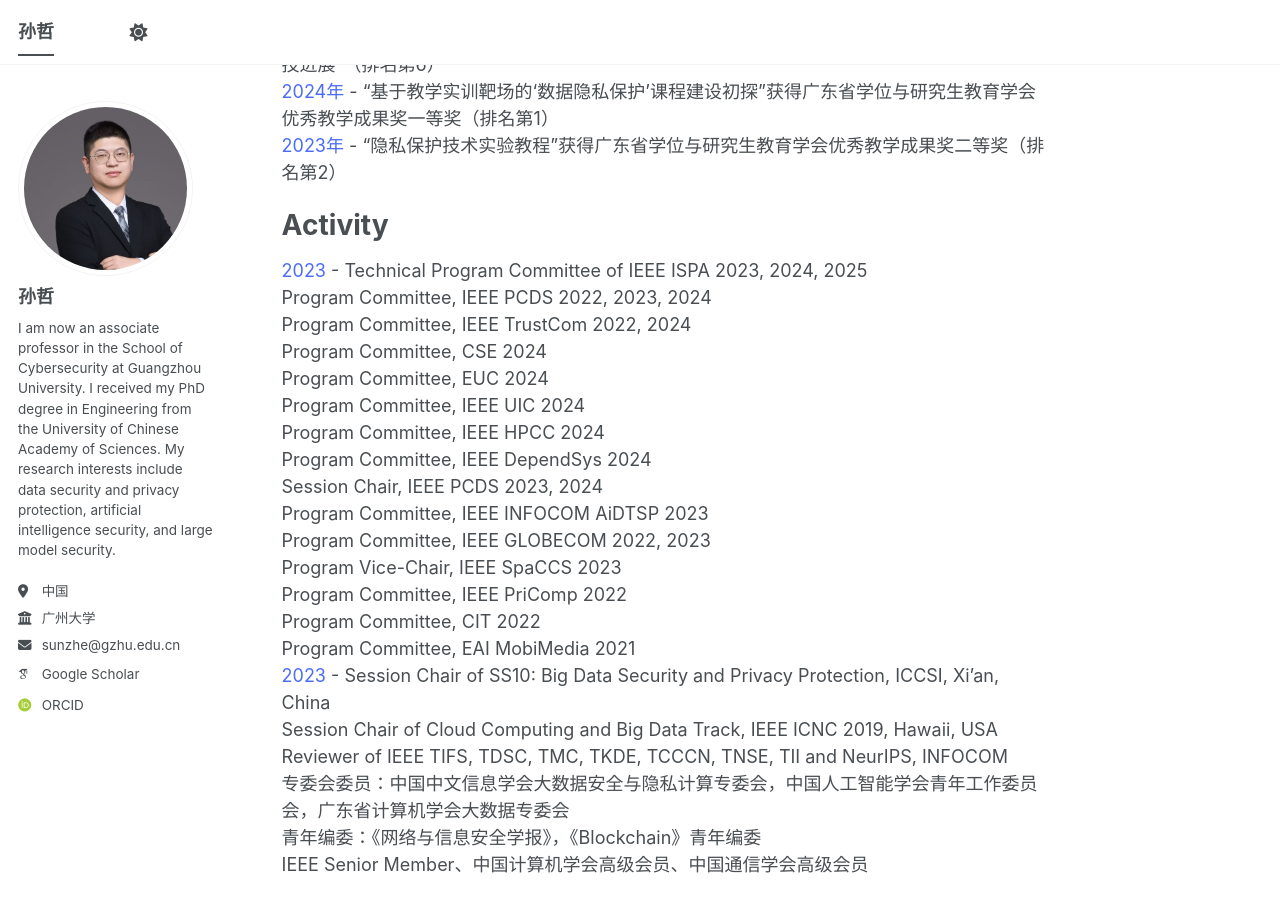
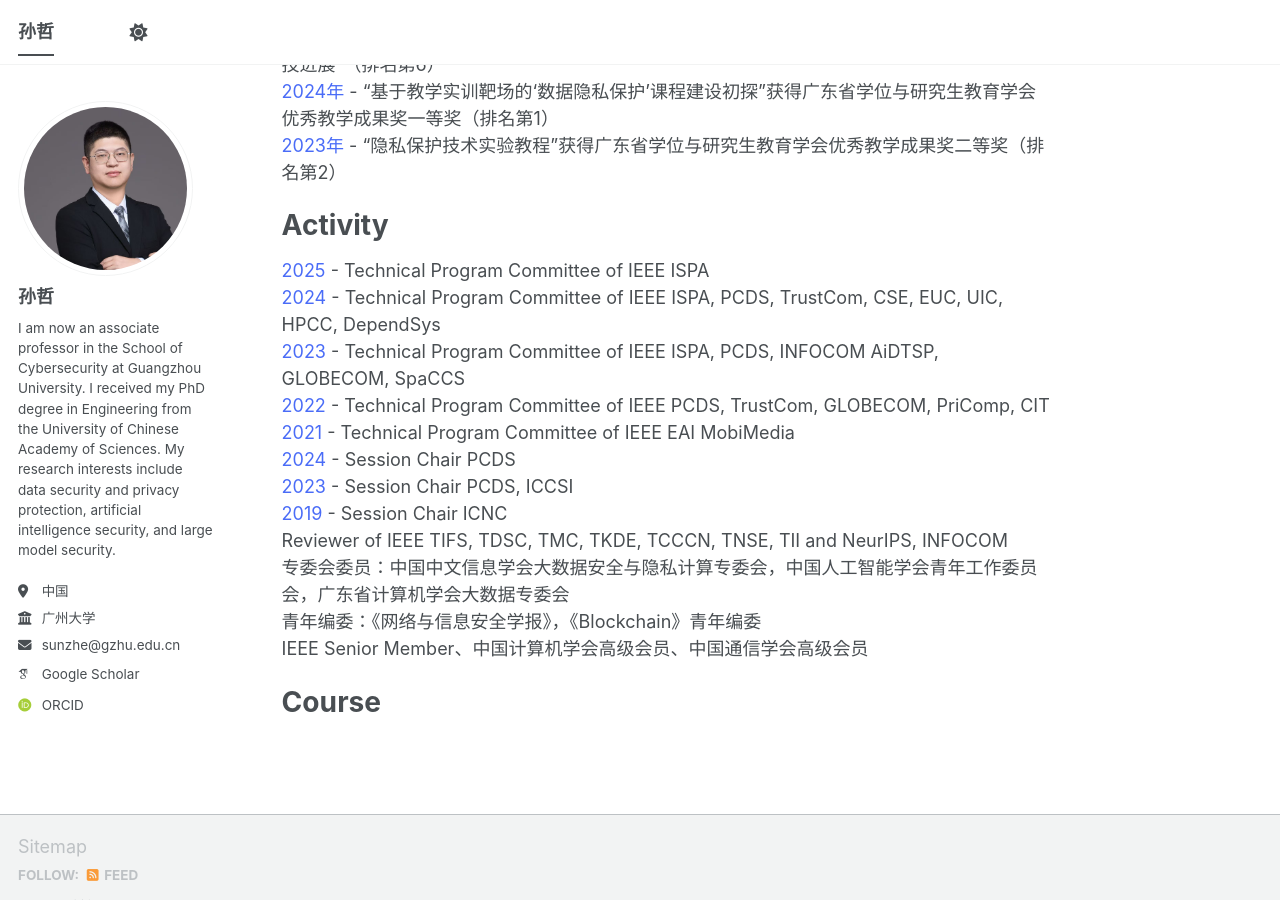
Before and after one commit to ZheSun208/ZheSun208.github.io, a Jekyll site: the page built from _pages/about.md, in a window 1280 px wide and 900 px high, scrolled down 2020 px. Built offline with Jekyll 4.4.1, drawn with Linux system fonts in a browser that asks for light colours; some web fonts are replaced; a script bundle is joined from its source files by our own code; library files that are not in the unit come from our copies.

Commit message:
Update about.md

```diff
--- a/_pages/about.md
+++ b/_pages/about.md
@@ -66,23 +66,14 @@ Award
 
 Activity
 ======
-<span style="color:#4a6cf7;">2023</span> - Technical Program Committee of IEEE ISPA 2023, 2024, 2025
-Program Committee, IEEE PCDS 2022, 2023, 2024
-Program Committee, IEEE TrustCom 2022, 2024
-Program Committee, CSE 2024
-Program Committee, EUC 2024
-Program Committee, IEEE UIC 2024
-Program Committee, IEEE HPCC 2024
-Program Committee, IEEE DependSys 2024
-Session Chair, IEEE PCDS 2023, 2024
-Program Committee, IEEE INFOCOM AiDTSP 2023
-Program Committee, IEEE GLOBECOM 2022, 2023
-Program Vice-Chair, IEEE SpaCCS 2023
-Program Committee, IEEE PriComp 2022
-Program Committee, CIT 2022
-Program Committee, EAI MobiMedia 2021
-<span style="color:#4a6cf7;">2023</span> - Session Chair of SS10: Big Data Security and Privacy Protection, ICCSI, Xi’an, China
-Session Chair of Cloud Computing and Big Data Track, IEEE ICNC 2019, Hawaii, USA
+<span style="color:#4a6cf7;">2025</span> - Technical Program Committee of IEEE ISPA
+<span style="color:#4a6cf7;">2024</span> - Technical Program Committee of IEEE ISPA, PCDS, TrustCom, CSE, EUC, UIC, HPCC, DependSys
+<span style="color:#4a6cf7;">2023</span> - Technical Program Committee of IEEE ISPA, PCDS, INFOCOM AiDTSP, GLOBECOM, SpaCCS
+<span style="color:#4a6cf7;">2022</span> - Technical Program Committee of IEEE PCDS, TrustCom, GLOBECOM, PriComp, CIT
+<span style="color:#4a6cf7;">2021</span> - Technical Program Committee of IEEE EAI MobiMedia
+<span style="color:#4a6cf7;">2024</span> - Session Chair PCDS
+<span style="color:#4a6cf7;">2023</span> - Session Chair PCDS, ICCSI
+<span style="color:#4a6cf7;">2019</span> - Session Chair ICNC
 Reviewer of IEEE TIFS, TDSC, TMC, TKDE, TCCCN, TNSE, TII and NeurIPS, INFOCOM
 专委会委员：中国中文信息学会大数据安全与隐私计算专委会，中国人工智能学会青年工作委员会，广东省计算机学会大数据专委会
 青年编委：《网络与信息安全学报》，《Blockchain》青年编委
```
